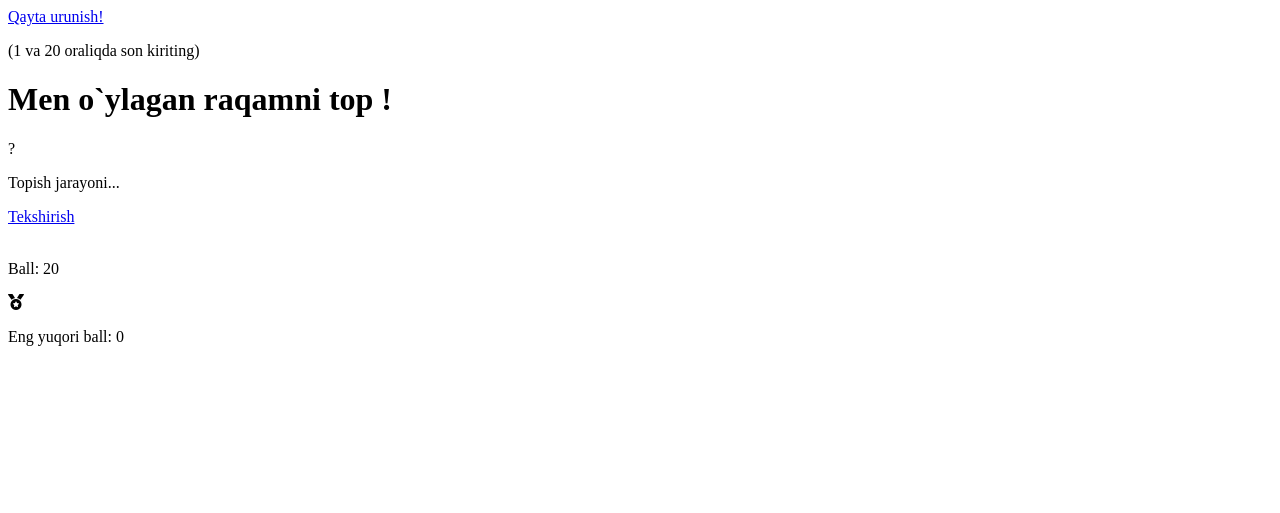
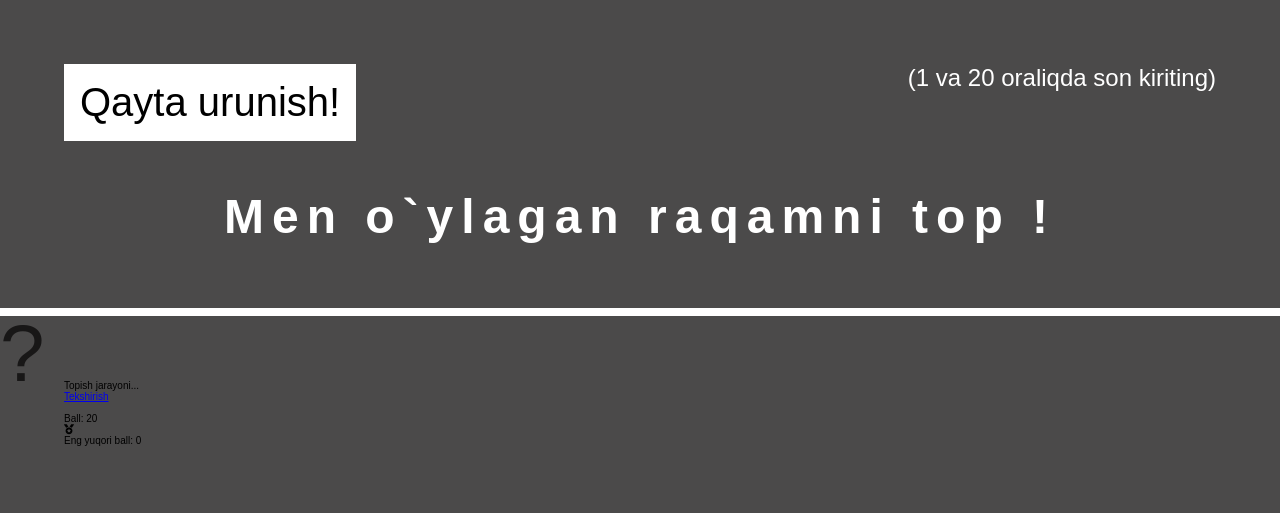
Before and after one commit to Fazliddin0901/JavaScript., a plain HTML site: page Dey--/index.html in a window 1280 px wide. Drawn offline with Linux system fonts and the light colour scheme.

Commit message:
Davom etamiz

```diff
--- a/Dey--/index.html
+++ b/Dey--/index.html
@@ -16,14 +16,18 @@
     <link rel="stylesheet" href="style.css" />
   </head>
   <body>
+    <div class="container">
       <div class="head-cont">
-      <a href="#">Qayta urunish!</a>
-      <p>(1 va 20 oraliqda son kiriting)</p>
+        <a class="qayta" href="#">Qayta urunish!</a>
+        <p class="son">(1 va 20 oraliqda son kiriting)</p>
       </div>
-    <div class="big-content"><h1>Men o`ylagan raqamni top !</h1></div>
-    <div class="chiziq"></div>
-    <p>?</p>
+      <div class="big-content">
+        <h1 class="logo">Men o`ylagan raqamni top !</h1>
+      </div>
+    </div>
+    <div class="chiziq"><p class="soroq">?</p></div>
 
+    <div class="container2">
       <div class="cont-kub">
         <div class="cont-kub-left"></div>
         <div class="cont-kub-right"><p>Topish jarayoni...</p></div>
@@ -38,5 +42,6 @@
           <p>Eng yuqori ball: 0</p>
         </div>
       </div>
+    </div>
   </body>
 </html>
--- a/Dey--/style.css
+++ b/Dey--/style.css
@@ -0,0 +1,55 @@
+* {
+  margin: 0;
+  padding: 0;
+  box-sizing: border-box;
+  font-family: sans-serif;
+}
+
+body {
+  font-size: 62.5%;
+
+  background-color: rgb(75, 74, 74);
+}
+.container {
+  padding: 4rem;
+}
+.head-cont {
+  display: flex;
+  justify-content: space-between;
+}
+.qayta {
+  font-size: 2.5rem;
+  text-decoration: none;
+  padding: 1rem;
+  color: black;
+  background-color: rgb(255, 255, 255);
+}
+.son {
+  font-size: 1.5rem;
+  color: white;
+}
+.big-content {
+  width: 100%;
+
+  display: flex;
+  justify-content: center;
+  margin-top: 3rem;
+}
+.logo {
+  font-size: 3rem;
+  color: white;
+  letter-spacing: 0.5rem;
+}
+.chiziq {
+  width: 100%;
+  height: 0.5rem;
+
+  background-color: white;
+}
+.soroq {
+  color: rgb(24, 23, 23);
+  font-size: 5rem;
+}
+.container2 {
+  padding: 4rem;
+}
```
Lines whose indentation alone changed are shown as unchanged.
